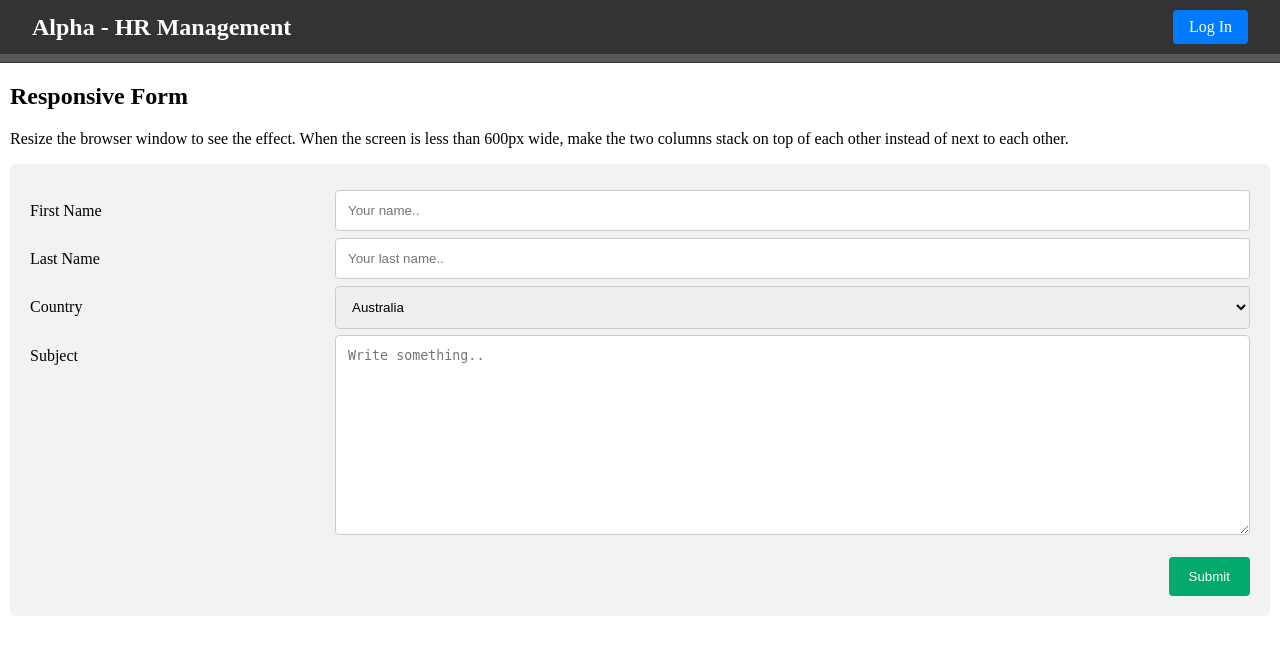
After one commit to ow344/flaskexample, a Flask app: page /test1 in a window 1280 px wide. The commit adds this page. Shown: the top 655 px of the page. Run offline with Flask 3, Linux system fonts and the light colour scheme.

Commit message:
Restructure views

```diff
--- a/templates/admin/self.html
+++ b/templates/admin/self.html
@@ -1,4 +1,9 @@
 {% extends "base.html" %}
+
+{% block navi %}
+<li><a href="#">Admin home</a></li>
+{% endblock %}
+
 {% block content %}
 
 <h2>Hello {{current_user.username}}</h2>
--- /dev/null
+++ b/templates/test.html
@@ -0,0 +1,124 @@
+
+{% extends "base.html" %}
+{% block content %}
+
+<style>
+* {
+  box-sizing: border-box;
+}
+
+input[type=text], select, textarea {
+  width: 100%;
+  padding: 12px;
+  border: 1px solid #ccc;
+  border-radius: 4px;
+  resize: vertical;
+}
+
+label {
+  padding: 12px 12px 12px 0;
+  display: inline-block;
+}
+
+input[type=submit] {
+  background-color: #04AA6D;
+  color: white;
+  padding: 12px 20px;
+  border: none;
+  border-radius: 4px;
+  cursor: pointer;
+  float: right;
+}
+
+input[type=submit]:hover {
+  background-color: #45a049;
+}
+
+.container {
+  border-radius: 5px;
+  background-color: #f2f2f2;
+  padding: 20px;
+}
+
+.col-25 {
+  float: left;
+  width: 25%;
+  margin-top: 6px;
+}
+
+.col-75 {
+  float: left;
+  width: 75%;
+  margin-top: 6px;
+}
+
+/* Clear floats after the columns */
+.row::after {
+  content: "";
+  display: table;
+  clear: both;
+}
+
+/* Responsive layout - when the screen is less than 600px wide, make the two columns stack on top of each other instead of next to each other */
+@media screen and (max-width: 600px) {
+  .col-25, .col-75, input[type=submit] {
+    width: 100%;
+    margin-top: 0;
+  }
+}
+</style>
+</head>
+<body>
+
+<h2>Responsive Form</h2>
+<p>Resize the browser window to see the effect. When the screen is less than 600px wide, make the two columns stack on top of each other instead of next to each other.</p>
+
+<div class="container">
+  <form action="/action_page.php">
+  <div class="row">
+    <div class="col-25">
+      <label for="fname">First Name</label>
+    </div>
+    <div class="col-75">
+      <input type="text" id="fname" name="firstname" placeholder="Your name..">
+    </div>
+  </div>
+  <div class="row">
+    <div class="col-25">
+      <label for="lname">Last Name</label>
+    </div>
+    <div class="col-75">
+      <input type="text" id="lname" name="lastname" placeholder="Your last name..">
+    </div>
+  </div>
+  <div class="row">
+    <div class="col-25">
+      <label for="country">Country</label>
+    </div>
+    <div class="col-75">
+      <select id="country" name="country">
+        <option value="australia">Australia</option>
+        <option value="canada">Canada</option>
+        <option value="usa">USA</option>
+      </select>
+    </div>
+  </div>
+  <div class="row">
+    <div class="col-25">
+      <label for="subject">Subject</label>
+    </div>
+    <div class="col-75">
+      <textarea id="subject" name="subject" placeholder="Write something.." style="height:200px"></textarea>
+    </div>
+  </div>
+  <br>
+  <div class="row">
+    <input type="submit" value="Submit">
+  </div>
+  </form>
+</div>
+
+
+
+
+{% endblock %}
--- /dev/null
+++ b/views/__init__.py
@@ -0,0 +1,3 @@
+from .main import main
+from .admin import admin
+from .user import user
--- /dev/null
+++ b/views/main.py
@@ -0,0 +1,49 @@
+from flask import Blueprint
+from models import db, User, School, UserSchool, Staff, Department, Variation, R2R
+from forms import LoginForm, RegistrationForm, VariationForm, StaffForm, R2RForm
+from flask import render_template, redirect, url_for, flash, session, request, jsonify
+from flask_login import login_user, logout_user, login_required, current_user
+from werkzeug.security import generate_password_hash
+from sqlalchemy import and_
+
+################################  Main  ################################
+main = Blueprint('main', __name__)
+
+@main.route('/')
+def index():
+    if current_user.is_authenticated:
+        if current_user.is_admin:
+            home = url_for('admin.home')
+        else:
+            home = url_for('user.home')
+        return redirect(home)
+    return redirect(url_for('main.login'))
+
+
+@main.route('/test1')
+def test():
+    return render_template('test.html')
+
+
+@main.route('/login', methods=['GET', 'POST'])
+def login():
+    form = LoginForm()
+    form.next_page.data = request.args.get('next')
+    if form.validate_on_submit():
+        flash("Login successful", "success")
+        user = User.query.filter_by(username=form.username.data).first()
+        login_user(user, remember=True)
+        if current_user.is_admin:
+            home = url_for('admin.home')
+        else:
+            home = url_for('user.home')
+        return redirect(form.next_page.data or home)
+    return render_template('login.html', form=form)
+
+@main.route('/logout')
+def logout():
+    if not current_user.is_admin:
+        session.pop('active_school_id')
+        session.pop('active_school_name')
+    logout_user()
+    return redirect(url_for('main.index'))
```
Also changed, not shown: migrations/versions/05a255cd111c_add_school_to_r2r.py (added, +34 -0 lines), models.py (+6 -1 lines), templates/user/requestforms/r2r/form.html (+13 -2 lines), templates/user/requestforms/r2r/pending.html (+11 -0 lines), views.py (deleted, +0 -254 lines), views/admin.py (added, +112 -0 lines), views/user.py (added, +112 -0 lines).
